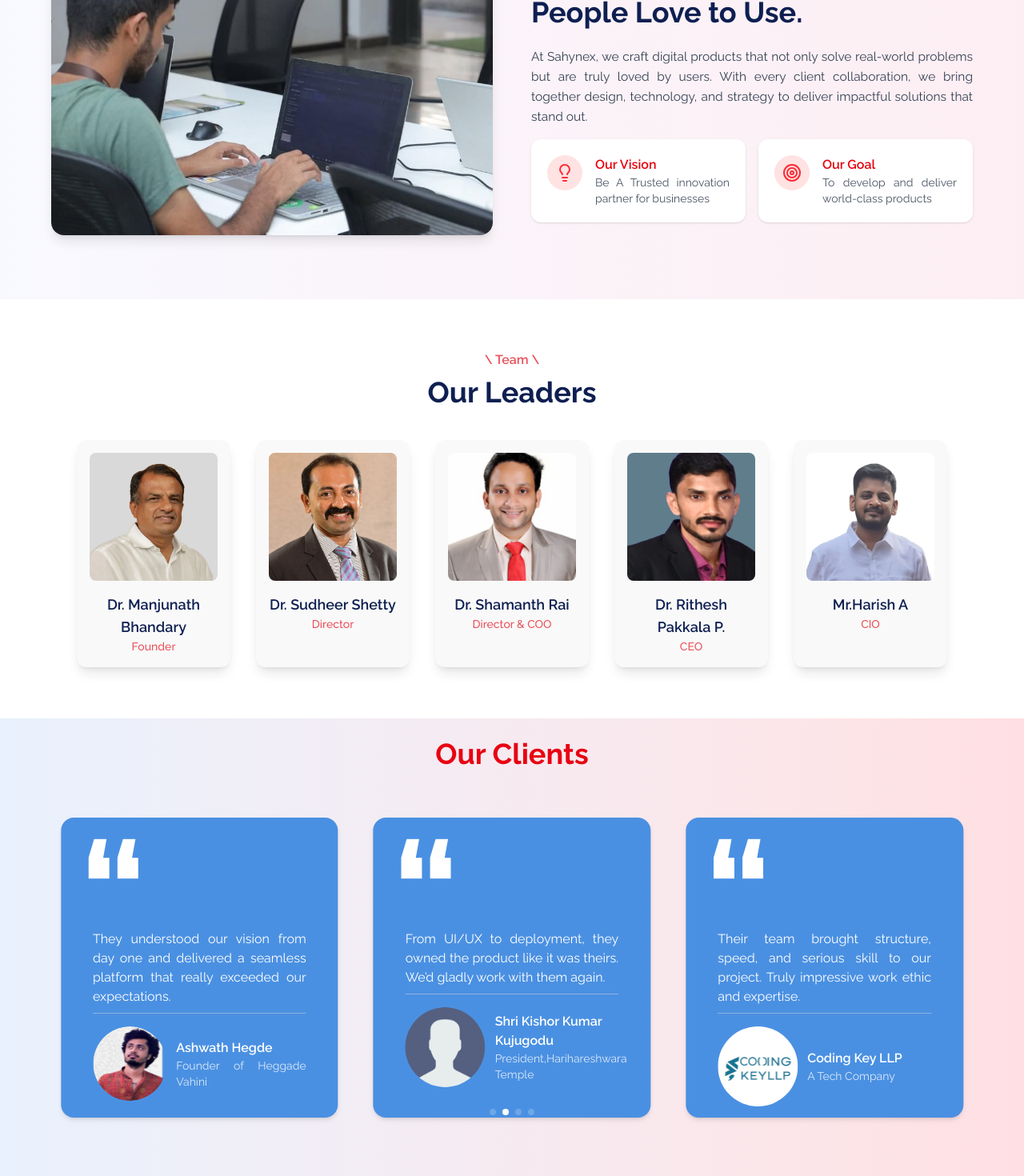
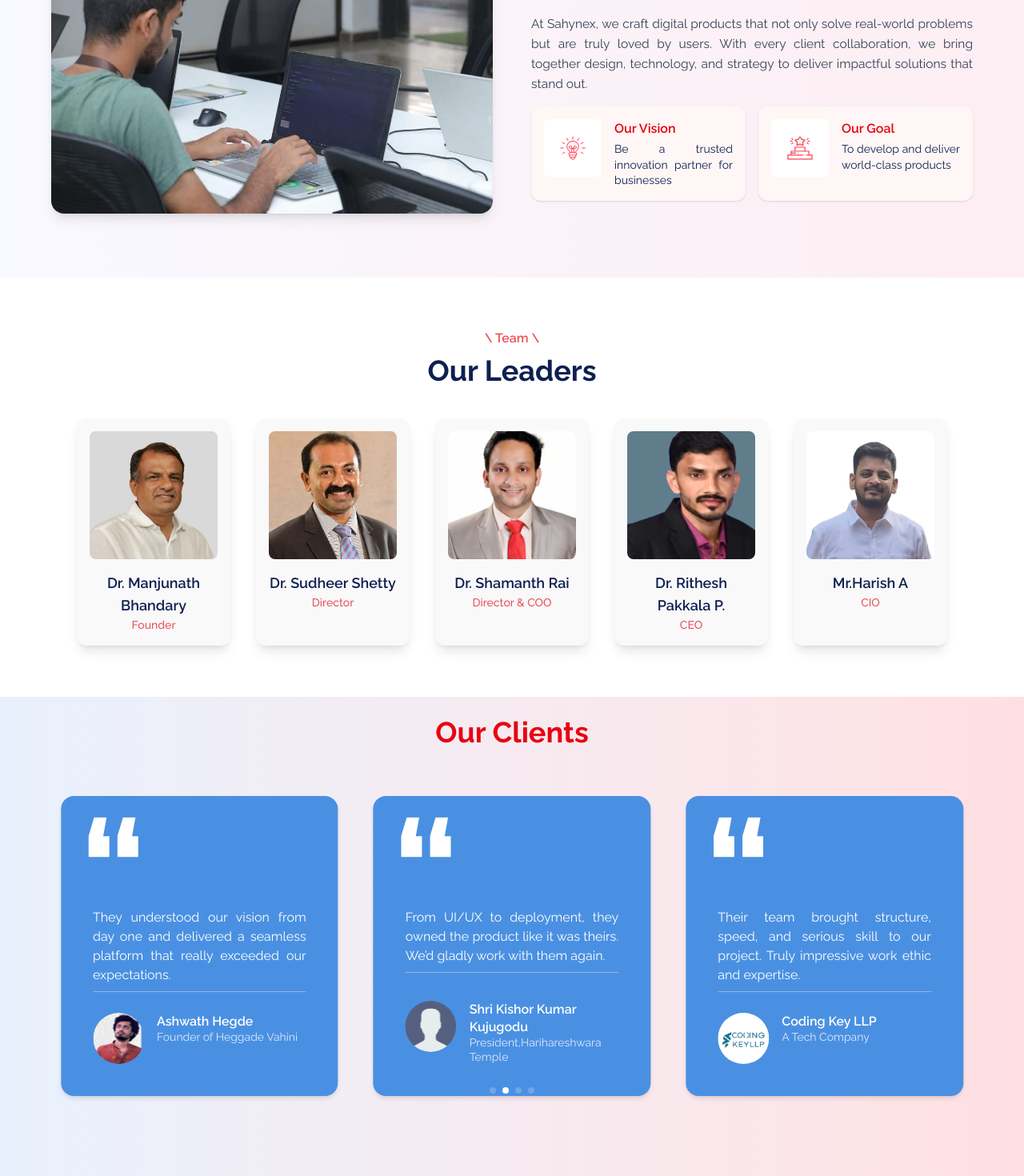
Before and after one commit to sahynex-solution/Sahynex, a Next.js app: page /About in a window 1280 px wide. Shown: the part 1240-2710 px from the top of the page at 80% size. Built offline with nearby package versions, Linux system fonts and the light colour scheme.

Commit message:
feat: Enhance ClientSlider and WhatwedoAbout components with improved layout and content updates style: Adjust Header and MarketSegments for better responsiveness and readability fix: Update ContactForm for better user experience and error handling

```diff
--- a/src/Components/ClientSlider.tsx
+++ b/src/Components/ClientSlider.tsx
@@ -9,7 +9,6 @@ import "swiper/css";
 import "swiper/css/pagination";
 
 const clients = [
-
   {
     name: "Shri Mahesh Bhat Choontharu",
     title: "President of Shri Rama Seva Samiti Chokkadi",
@@ -46,8 +45,6 @@ const clients = [
     bgColor: "bg-[#4A90E2] text-white", // Blue card
     quoteColor: "text-white", // White quote
   },
-
-
 ];
 
 export default function ClientSlider() {
@@ -72,10 +69,7 @@ export default function ClientSlider() {
           // Remove navigation buttons by not adding Navigation module or custom buttons
         >
           {clients.map((client, index) => (
-            <SwiperSlide
-              key={index}
-              className="overflow-visible "
-            >
+            <SwiperSlide key={index} className="overflow-visible ">
               <div
                 className={`${client.bgColor} rounded-2xl shadow-md p-10 m-3 flex flex-col justify-between transition-transform hover:scale-105 origin-center h-[375px]`}
               >
@@ -83,25 +77,33 @@ export default function ClientSlider() {
                   <p
                     className={`${client.quoteColor} font-bold text-6xl absolute top-0 -left-4 -translate-y-1/4 select-none pointer-events-none mb-6 mt-3`}
                     aria-hidden="true"
-                  style={{ fontSize: '12rem', lineHeight: 1 }}
+                    style={{ fontSize: "12rem", lineHeight: 1 }}
                   >
                     “
                   </p>
-                <p className="mt-25 mb-2 relative z-10">{client.testimonial}</p>
+                  <p className="mt-25 mb-2 relative z-10">
+                    {client.testimonial}
+                  </p>
                   <hr className="border-gray-300 opacity-50 relative z-10" />
                 </div>
 
-                <div className="flex items-center mt-4">
+                <div className="flex items-start mt-6 gap-4">
+                  <div className="flex-shrink-0">
                     <Image
                       src={client.image}
                       alt={client.name}
-                    width={100}
-                    height={100}
-                    className="rounded-full mr-3"
+                      width={64}
+                      height={64}
+                      className="rounded-full"
                     />
-                  <div className="text-left">
-                    <h4 className="font-semibold text-base">{client.name}</h4>
-                    <p className="text-sm opacity-80 ">{client.title}</p>
+                  </div>
+                  <div className="flex flex-col text-left">
+                    <h4 className="font-semibold text-base leading-snug">
+                      {client.name}
+                    </h4>
+                    <p className="text-sm opacity-80 leading-tight">
+                      {client.title}
+                    </p>
                   </div>
                 </div>
               </div>
--- a/src/Components/Header.tsx
+++ b/src/Components/Header.tsx
@@ -27,7 +27,7 @@ const Header = () => {
     <header className="bg-[#f7f7f7] px-4 md:px-6 py-4">
       <div className="flex items-center justify-between ">
         {/* Changed ml-12 to md:ml-12 to remove left margin on mobile */}
-        <Link href="/" className="ml-7 sm:ml-20 md:ml-12">
+        <Link href="/" className="ml-5 sm:ml-20 md:ml-12">
           <Image
             src="/logo/sahynex.svg"
             alt="Sahynex Logo"
--- a/src/Components/MarketSegments.tsx
+++ b/src/Components/MarketSegments.tsx
@@ -39,7 +39,7 @@ const MarketSegments = () => {
             height={200}
           />
         </div>
-        <p className="max-w-3/4 mx-auto text-gray-600 text-lg md:text-xl font-medium tracking-tight">
+        <p className="max-w-3/4 mx-auto text-gray-600 text-base md:text-base font-normal tracking-tight ">
           We tailor our solutions by understanding key customer groups based on
           behavior, needs and industry trends helping businesses connect better
           with their audience and drive growth.</p>
@@ -54,7 +54,7 @@ const MarketSegments = () => {
             }`}
           >
             <div className="w-full md:hidden flex flex-col gap-6">
-              <h4 className="text-3xl font-bold text-[#EB505A] text-center">
+              <h4 className="text-2xl font-bold text-[#EB505A] text-center">
                 {segment.title}
               </h4>
 
--- a/src/Components/WhatwedoAbout.tsx
+++ b/src/Components/WhatwedoAbout.tsx
@@ -1,12 +1,11 @@
 import React from 'react';
 import Image from 'next/image';
-import { Lightbulb, Target } from "lucide-react";
 
 const WhatwedoAbout = () => {
   return (
    <section className="bg-gradient-to-r from-[#f8f9ff] to-[#fdeef3] py-20 px-6 md:px-16">
         <div className="max-w-7xl mx-auto grid grid-cols-1 md:grid-cols-2 gap-12 items-stretch">
-          <div className="rounded-2xl overflow-hidden shadow-lg h-full flex justify-center items-center">
+          <div className="rounded-2xl overflow-hidden shadow-lg h-full">
             <Image
               src="/images/what-we-do.jpg"
               alt="Developer at work"
@@ -15,48 +14,68 @@ const WhatwedoAbout = () => {
               className="object-cover w-full h-full"
             />
           </div>
+
           <div className="flex flex-col justify-between h-full">
             <div>
               <p className="text-red-500 font-semibold mb-3 text-[16px]">
                 \ What We Do \
               </p>
+
               <h2 className="text-3xl md:text-4xl font-bold text-[#0e1f51] leading-tight mb-5">
-                We Develop Product That <br /> People Love to Use.
+                We build what people love.
               </h2>
+
               <p className="text-gray-700 mb-4 max-w-xl text-[15.5px] leading-relaxed">
-              At Sahynex, we craft digital products that not only solve real-world problems but are truly loved by users. With every client collaboration, we bring together design, technology, and strategy to deliver impactful solutions that stand out.
+                At Sahynex, we craft digital products that not only solve
+                real-world problems but are truly loved by users. With every
+                client collaboration, we bring together design, technology, and
+                strategy to deliver impactful solutions that stand out.
               </p>
             </div>
+
             <div className="grid grid-cols-1 sm:grid-cols-2 gap-4 mb-4">
-              <div className="bg-white p-5 rounded-xl shadow flex items-start gap-4">
-                <div className="bg-red-100 p-2.5 rounded-full text-red-500">
-                  <Lightbulb className="w-6 h-6" />
+              {/* Our Vision */}
+              <div className="bg-[#FFF6F6] p-4 rounded-xl shadow flex flex-row sm:flex-row items-start gap-4">
+                <div className="bg-white p-3 rounded-md flex-shrink-0">
+                  <Image
+                    src="/icons/vision-icon.svg"
+                    alt="Our Vision Icon"
+                    width={48}
+                    height={48}
+                    className="w-10 h-10 sm:w-12 sm:h-12"
+                  />
                 </div>
-                <div>
-                  <h4 className="text-red-600 font-semibold text-base">Our Vision</h4>
-                  <p className="text-sm text-gray-600">
-                  Be A Trusted innovation partner for businesses
+                <div className="flex flex-col justify-center">
+                  <h4 className="text-red-600 font-semibold text-base mb-1">
+                    Our Vision
+                  </h4>
+                  <p className="text-sm text-[#0e1f51] leading-snug">
+                    Be a trusted innovation partner for businesses
                   </p>
                 </div>
               </div>
-              <div className="bg-white p-5 rounded-xl shadow flex items-start gap-4">
-                <div className="bg-red-100 p-2.5 rounded-full text-red-500">
-                  <Target className="w-6 h-6" />
+
+              {/* Our Goal */}
+              <div className="bg-[#FFF6F6] p-4 rounded-xl shadow flex flex-row sm:flex-row items-start gap-4">
+                <div className="bg-white p-3 rounded-md flex-shrink-0">
+                  <Image
+                    src="/icons/goal-icon.svg"
+                    alt="Our Goal Icon"
+                    width={48}
+                    height={48}
+                    className="w-10 h-10 sm:w-12 sm:h-12"
+                  />
                 </div>
-                <div>
-                  <h4 className="text-red-600 font-semibold text-base">Our Goal</h4>
-                  <p className="text-sm text-gray-600">
-                  To develop and deliver world-class products
+                <div className="flex flex-col justify-center">
+                  <h4 className="text-red-600 font-semibold text-base mb-1">
+                    Our Goal
+                  </h4>
+                  <p className="text-sm text-[#0e1f51] leading-snug">
+                    To develop and deliver world-class products
                   </p>
                 </div>
               </div>
             </div>
-            {/* <Link
-              href="/About"
-              className="text-sm font-semibold text-[#0e1f51] hover:text-[#EB505A] flex items-center gap-1"
-            >
-              <span>READ MORE</span>
-            </Link> */}
           </div>
         </div>
       </section>
--- a/src/app/About/page.tsx
+++ b/src/app/About/page.tsx
@@ -29,8 +29,10 @@ const AboutPage = () => {
             <span className="text-[#EB505A]">\</span>
           </p>
           <h2 className="text-3xl lg:text-4xl font-bold text-blue-60 mb-4 leading-tight">
-            One of the Fastest Way to <br /> Business Growth
+            One of the Fastest Way{" "}
+            <span className="block lg:block lg:mt-1">to Business Growth</span>
           </h2>
+
           <p className="text-amber-50 text-base mb-8 max-w-xl">
             We are a passionate team committed to accelerating your business
             growth through innovative digital solutions, combining strategy,
```
Also changed, not shown: src/app/Contact/page.tsx (+71 -62 lines). Lines whose indentation alone changed are shown as unchanged.
